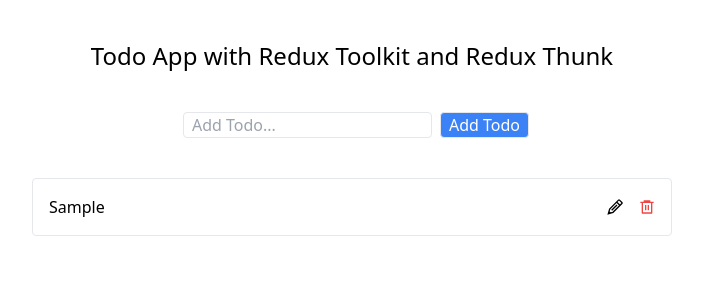
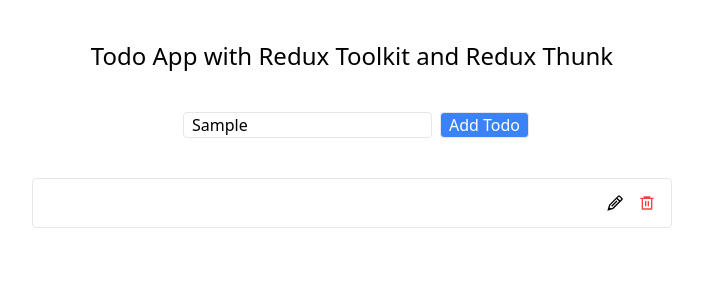
Before and after one commit to codeWithAshith/React-Toolkit-Ts-Course, a React (Create React App) app: page / in a window 1280 px wide. Both pictures are taken after typing "Sample" into the empty fields and a click on the button "Add Todo". Shown: the top 300 px of the page, without its empty margins (288-991 px from the left). Built offline with nearby package versions, Linux system fonts and the light colour scheme.

Commit message:
07. Refactoring to add interface

```diff
--- a/src/components/Input.component.tsx
+++ b/src/components/Input.component.tsx
@@ -1,13 +1,10 @@
-import React, { useState } from "react";
-import { useDispatch, useSelector } from "react-redux";
-import { RootState } from "../store/store";
-import { addTodo, editTodo } from "../store/features/todoSlice";
+import React from "react";
+import { useDispatch } from "react-redux";
+import { addTodo } from "../store/features/todoSlice";
+import { InputState } from "../interface/AppInterface";
 
-const InputComponent = () => {
-  const [item, setItem] = useState("");
-
+const InputComponent = ({ item, setItem }: InputState) => {
   const dispatch = useDispatch();
-  const todos = useSelector((state: RootState) => state.todoReducer.todos);
 
   return (
     <div>
@@ -15,7 +12,7 @@
         type="text"
         placeholder="Add Todo..."
         className="border px-2 mx-2 rounded"
-        value={item}
+        value={item?.item}
         onChange={(e) => {
           setItem(e.target.value);
         }}
@@ -24,7 +21,12 @@
         className="border rounded px-2 bg-blue-500 text-white"
         onClick={() => {
           dispatch(
-            addTodo({ id: todos.length + 1, item: item, isCompleted: false })
+            addTodo({
+              // to fix duplicate id issue.
+              id: Date.now(),
+              item: item.item,
+              isCompleted: false,
+            })
           );
           setItem("");
         }}
--- a/src/components/List.component.tsx
+++ b/src/components/List.component.tsx
@@ -4,8 +4,9 @@
 import { useDispatch, useSelector } from "react-redux";
 import { RootState } from "../store/store";
 import { removeTodo } from "../store/features/todoSlice";
+import { SetInputState } from "../interface/AppInterface";
 
-const ListComponent = () => {
+const ListComponent = ({ setItem }: SetInputState) => {
   const dispatch = useDispatch();
   const todos = useSelector((state: RootState) => state.todoReducer.todos);
 
@@ -18,7 +19,12 @@
         >
           <p>{todo.item}</p>
           <div className="flex flex-row gap-4">
-            <div className="text-gray-900">
+            <div
+              className="text-gray-900"
+              onClick={() => {
+                dispatch(removeTodo(todo));
+              }}
+            >
               <GrEdit />
             </div>
             <div
--- a/src/components/Todo.component.tsx
+++ b/src/components/Todo.component.tsx
@@ -1,15 +1,21 @@
-import React from "react";
+import React, { useState } from "react";
 import InputComponent from "./Input.component";
 import ListComponent from "./List.component";
+import { Todo } from "../interface/AppInterface";
 
 const TodoComponent = () => {
+  const [item, setItem] = useState<Todo>({
+    id: 0,
+    item: "",
+    isCompleted: false,
+  });
   return (
     <div className="flex flex-col h-screen w-screen items-center my-10">
       <p className="font-medium mb-10 text-2xl ">
         Todo App with Redux Toolkit and Redux Thunk
       </p>
-      <InputComponent />
-      <ListComponent />
+      <InputComponent item={item} setItem={setItem} />
+      <ListComponent setItem={setItem} />
     </div>
   );
 };
--- /dev/null
+++ b/src/interface/AppInterface.ts
@@ -0,0 +1,20 @@
+import React from "react";
+
+export interface Todo {
+  id: number;
+  item: string;
+  isCompleted: boolean;
+}
+
+export interface Todos {
+  todos: Todo[];
+}
+
+export interface InputState {
+  item: Todo;
+  setItem: React.Dispatch<React.SetStateAction<any>>;
+}
+
+export interface SetInputState {
+  setItem: React.Dispatch<React.SetStateAction<any>>;
+}
--- a/src/store/features/todoSlice.ts
+++ b/src/store/features/todoSlice.ts
@@ -1,13 +1,5 @@
 import { PayloadAction, createSlice } from "@reduxjs/toolkit";
-
-interface Todo {
-  id: number;
-  item: string;
-  isCompleted: boolean;
-}
-interface Todos {
-  todos: Todo[];
-}
+import { Todo, Todos } from "../../interface/AppInterface";
 
 const initialState: Todos = {
   todos: [],
@@ -23,7 +15,14 @@
     removeTodo: (state, action: PayloadAction<Todo>) => {
       state.todos = state.todos.filter((todo) => todo.id !== action.payload.id);
     },
-    editTodo: (state, action: PayloadAction<Todo>) => {},
+    editTodo: (state, action: PayloadAction<Todo>) => {
+      state.todos = state.todos.map((todo) => {
+        if (todo.id === action.payload.id) {
+          return action.payload;
+        }
+        return todo;
+      });
+    },
   },
 });
 
```
